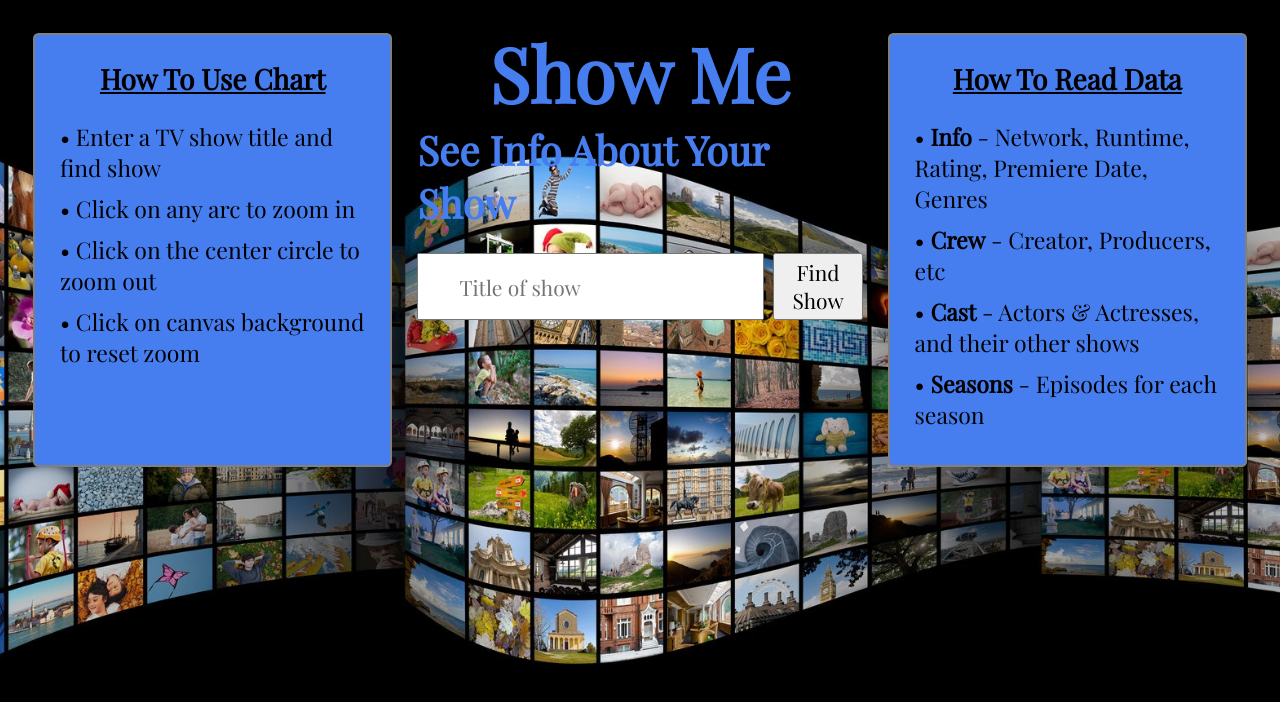
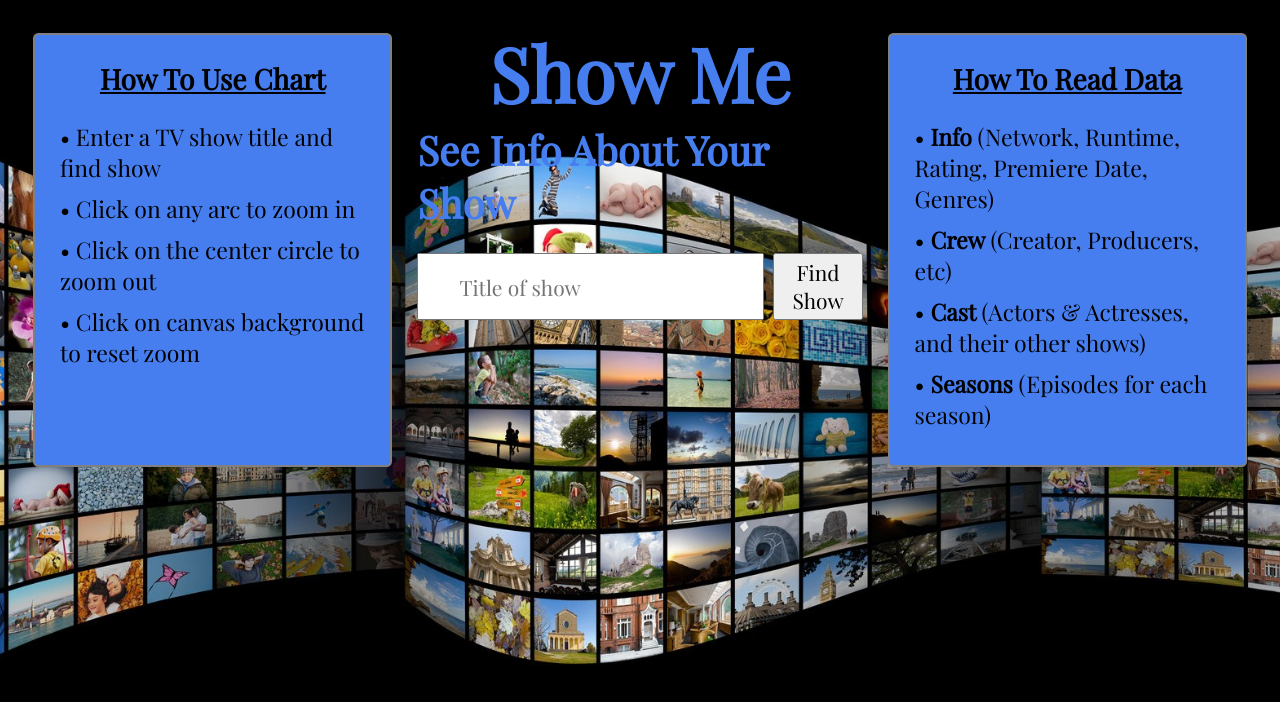
Before and after one commit to ivank710/Compare-Shows, a website built with webpack: page index.html in a window 1280 px wide. Built offline with nearby package versions, Linux system fonts and the light colour scheme.

Commit message:
Add parens to read date

```diff
--- a/index.html
+++ b/index.html
@@ -63,10 +63,10 @@
 
     <div class="directions-box">
       <strong class="directions">How To Read Data</strong> <br>
-      <div class="read">• <strong>Info</strong> - Network, Runtime, Rating, Premiere Date, Genres</div>
-      <div class="read">• <strong>Crew</strong> - Creator, Producers, etc </div>
-      <div class="read">• <strong>Cast</strong> - Actors & Actresses, and their other shows </div>
-      <div class="read">• <strong>Seasons</strong> - Episodes for each season </div>
+      <div class="read">• <strong>Info</strong> (Network, Runtime, Rating, Premiere Date, Genres)</div>
+      <div class="read">• <strong>Crew </strong> (Creator, Producers, etc)</div>
+      <div class="read">• <strong>Cast </strong> (Actors & Actresses, and their other shows)</div>
+      <div class="read">• <strong>Seasons </strong> (Episodes for each season)</div>
     </div>
   </div>
 
```
